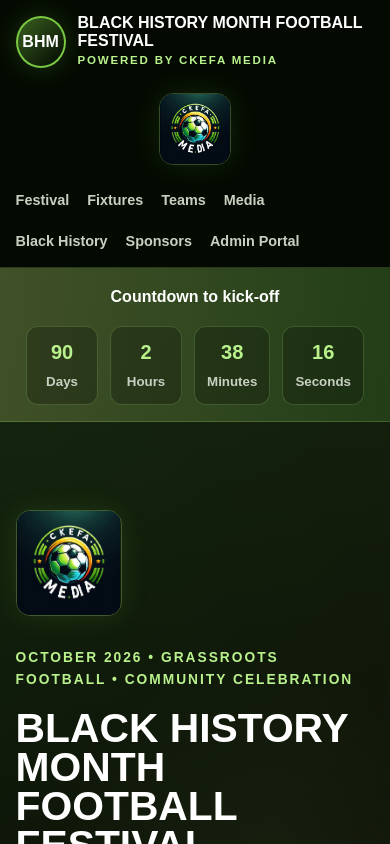
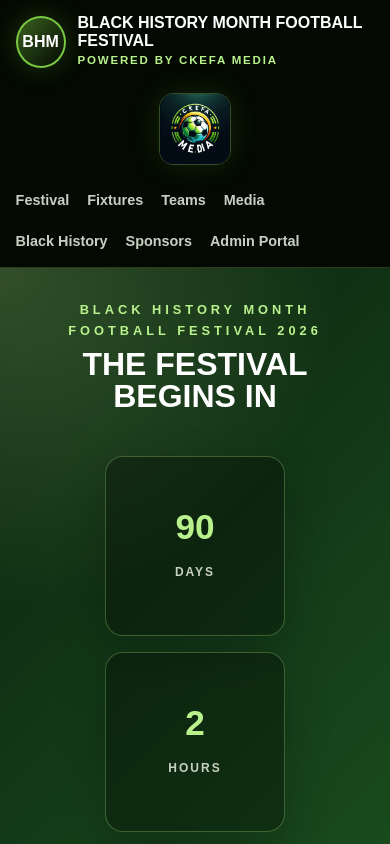
Before and after one commit to carlossik/bhmff-website, a React (Vite) app: page / in a window 390 px wide. Shown: the top 844 px of the page. Built offline with nearby package versions, Linux system fonts and the light colour scheme; no server answers; the database is empty.

Commit message:
adding count down v2

```diff
--- a/src/components/Hero.tsx
+++ b/src/components/Hero.tsx
@@ -1,4 +1,4 @@
-import { Play, CalendarDays } from 'lucide-react'
+import { Play, CalendarDays, Trophy, Users } from 'lucide-react'
 import { lastYearFinalVideo } from '../data/festivalData'
 import { CkefaLink } from './CkefaLink'
 import { CkefaLogo } from './CkefaLogo'
@@ -6,25 +6,100 @@ import { CkefaLogo } from './CkefaLogo'
 export function Hero() {
   return (
       <section id="home" className="hero">
+
         <div className="container heroGrid">
+
           <div className="heroCopy">
+
             <CkefaLogo className="heroLogo" />
-          <p className="eyebrow">October 2026 • Grassroots Football • Community Celebration</p>
-          <h1>Black History Month Football Festival</h1>
-          <p className="powered">Powered by <CkefaLink /></p>
-          <p className="heroText">A month-long community football festival created to give players full match experiences, improve player welfare, celebrate Black History Month and showcase grassroots talent through CKEFA Media coverage.</p>
+
+            <p className="eyebrow">
+              OFFICIAL TOURNAMENT WEBSITE • OCTOBER 2026
+            </p>
+
+            <h1>
+              Black History Month
+              <br />
+              Football Festival
+            </h1>
+
+            <p className="powered">
+              Powered by <CkefaLink />
+            </p>
+
+            <p className="heroText">
+              Experience a month of competitive grassroots football,
+              community celebration and professional media coverage as
+              clubs battle to become the inaugural Black History Month
+              Football Festival Champions.
+            </p>
+
+            <div className="heroHighlights">
+
+              <div className="heroHighlight">
+                <Trophy size={20} />
+                <span>8 Invitational Teams</span>
+              </div>
+
+              <div className="heroHighlight">
+                <CalendarDays size={20} />
+                <span>October 2026</span>
+              </div>
+
+              <div className="heroHighlight">
+                <Users size={20} />
+                <span>Live Coverage</span>
+              </div>
+
+            </div>
+
             <div className="ctaRow">
-            <a className="btn primary" href="#fixtures"><CalendarDays size={18} /> View Fixtures</a>
-            <a className="btn secondary" href="#media"><Play size={18} /> Watch Highlights</a>
-            <a className="btn secondary" href="#sponsors">Become a Sponsor</a>
+
+              <a className="btn primary" href="#teams">
+                <Users size={18} />
+                View Teams
+              </a>
+
+              <a className="btn secondary" href="#media">
+                <Play size={18} />
+                Watch Highlights
+              </a>
+
+              <a className="btn secondary" href="#sponsors">
+                Become a Sponsor
+              </a>
+
             </div>
+
           </div>
+
           <div className="heroVideoCard">
-          <iframe src={lastYearFinalVideo.embedUrl} title={lastYearFinalVideo.title} allow="accelerometer; autoplay; clipboard-write; encrypted-media; gyroscope; picture-in-picture" allowFullScreen />
-          <div className="heroVideoMeta"><strong>{lastYearFinalVideo.title}</strong><span>{lastYearFinalVideo.subtitle}</span></div>
-          <a className="watchLink" href={lastYearFinalVideo.youtubeUrl} target="_blank" rel="noreferrer">Watch on YouTube</a>
+
+            <iframe
+                src={lastYearFinalVideo.embedUrl}
+                title={lastYearFinalVideo.title}
+                allow="accelerometer; autoplay; clipboard-write; encrypted-media; gyroscope; picture-in-picture"
+                allowFullScreen
+            />
+
+            <div className="heroVideoMeta">
+              <strong>{lastYearFinalVideo.title}</strong>
+              <span>{lastYearFinalVideo.subtitle}</span>
             </div>
+
+            <a
+                className="watchLink"
+                href={lastYearFinalVideo.youtubeUrl}
+                target="_blank"
+                rel="noreferrer"
+            >
+              Watch on YouTube
+            </a>
+
           </div>
+
+        </div>
+
       </section>
   )
 }
--- a/src/components/public/TournamentCountdown.tsx
+++ b/src/components/public/TournamentCountdown.tsx
@@ -23,7 +23,7 @@ function getTimeRemaining() {
     }
 
     return {
-        label: 'Countdown to kick-off',
+        label: 'The Festival Begins In',
         days: Math.floor(difference / (1000 * 60 * 60 * 24)),
         hours: Math.floor((difference / (1000 * 60 * 60)) % 24),
         minutes: Math.floor((difference / (1000 * 60)) % 60),
@@ -48,7 +48,13 @@ export function TournamentCountdown() {
 
     return (
         <section className="countdownBanner">
-            <span>{timeRemaining.label}</span>
+            <div className="countdownHeading">
+                <p className="festivalTitle">
+                    Black History Month Football Festival 2026
+                </p>
+
+                <h2>{timeRemaining.label}</h2>
+            </div>
 
             <div className="countdownGrid">
                 <div><strong>{timeRemaining.days}</strong><small>Days</small></div>
--- a/src/styles.css
+++ b/src/styles.css
@@ -226,18 +226,103 @@
 
 .countdownGrid strong {
     display: block;
-    font-size: 1.25rem;
+    font-size: clamp(3rem, 6vw, 4.5rem);
+    line-height: 1;
     color: var(--light-green);
+    font-weight: 900;
+    margin-bottom: .6rem;
 }
 
 .countdownGrid small {
+    display: block;
     color: var(--muted);
+    text-transform: uppercase;
+    letter-spacing: 2px;
+    font-size: .85rem;
+    font-weight: 900;
 }
 
 @media (max-width: 700px) {
     .countdownBanner {
+        display: flex;
         flex-direction: column;
+        justify-content: center;
+        align-items: center;
+        gap: 1.25rem;
         text-align: center;
+        padding: 2.5rem 5%;
+        background:
+                radial-gradient(circle at top left, rgba(185,242,141,.22), transparent 32%),
+                linear-gradient(135deg, rgba(11,33,14,.98), rgba(30,107,42,.78));
+        border-bottom: 1px solid rgba(185,242,141,.25);
+        color: var(--white);
+    }
+
+    .countdownHeading {
+        max-width: 900px;
+    }
+
+    .festivalTitle {
+        color: var(--light-green);
+        text-transform: uppercase;
+        letter-spacing: 4px;
+        font-weight: 900;
+        margin: 0 0 .65rem;
+        font-size: clamp(.8rem, 1.4vw, 1rem);
+    }
+
+    .countdownHeading h2 {
+        font-size: clamp(2rem, 5vw, 4rem);
+        font-weight: 900;
+        margin: 0;
+        color: white;
+        text-transform: uppercase;
+        line-height: 1;
+    }
+
+    .countdownGrid {
+        display: flex;
+        gap: 1rem;
+        flex-wrap: wrap;
+        justify-content: center;
+    }
+
+    .countdownGrid div {
+        width: 140px;
+        text-align: center;
+        background: rgba(0,0,0,.32);
+        border: 1px solid rgba(185,242,141,.28);
+        border-radius: 18px;
+        padding: 1.35rem 1rem;
+        box-shadow: 0 18px 45px rgba(0,0,0,.22);
+    }
+
+    .countdownGrid strong {
+        display: block;
+        font-size: clamp(2.2rem, 4vw, 3.4rem);
+        line-height: 1;
+        color: var(--light-green);
+        font-weight: 900;
+    }
+
+    .countdownGrid small {
+        display: block;
+        margin-top: .55rem;
+        color: var(--muted);
+        text-transform: uppercase;
+        letter-spacing: 2px;
+        font-size: .75rem;
+        font-weight: 800;
+    }
+
+    @media (max-width: 700px) {
+        .countdownBanner {
+            padding: 2rem 1rem;
+        }
+
+        .countdownGrid div {
+            width: 120px;
+        }
     }
 
     .countdownGrid {
@@ -245,3 +330,44 @@
         justify-content: center;
     }
 }
+.countdownBanner {
+    flex-direction: column;
+    justify-content: center;
+    text-align: center;
+    padding: 2rem;
+}
+
+.countdownHeading {
+    margin-bottom: 1.5rem;
+}
+
+.festivalTitle {
+    color: var(--light-green);
+    text-transform: uppercase;
+    letter-spacing: 4px;
+    font-weight: 800;
+    margin-bottom: .4rem;
+}
+
+.countdownHeading h2 {
+    font-size: clamp(2rem,4vw,3.5rem);
+    font-weight: 900;
+    margin: 0;
+    color: white;
+    text-transform: uppercase;
+}
+.countdownGrid div {
+    width: 180px;
+    min-height: 180px;
+    text-align: center;
+    background: rgba(0,0,0,.32);
+    border: 1px solid rgba(185,242,141,.28);
+    border-radius: 18px;
+    padding: 1.35rem 1rem;
+    box-shadow: 0 18px 45px rgba(0,0,0,.22);
+
+    display: flex;
+    flex-direction: column;
+    justify-content: center;
+    align-items: center;
+}
```
Lines whose indentation alone changed are shown as unchanged.
